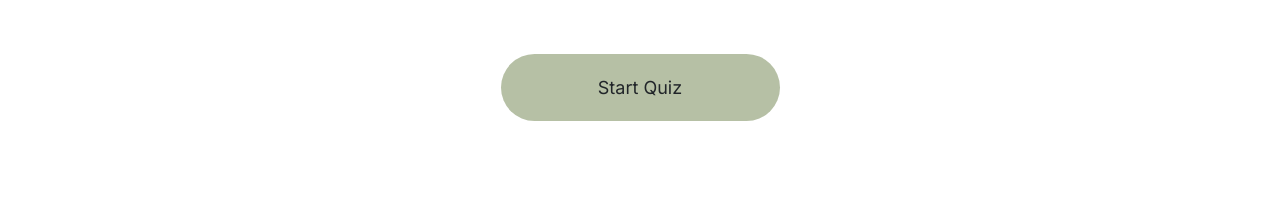
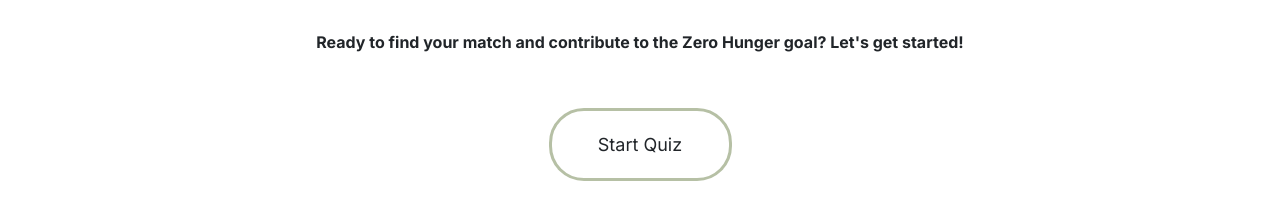
Before and after one commit to UW-INFO442-AU23/WeCare, a React (Create React App) app: page /quiz in a window 1280 px wide. Shown: the part 594-800 px from the top of the page. Built offline with nearby package versions, Linux system fonts and the light colour scheme; no server answers.

Commit message:
MY changes

```diff
--- a/src/components/Quiz/Quiz.js
+++ b/src/components/Quiz/Quiz.js
@@ -121,10 +121,11 @@ function Quiz() {
 
 
 return (
-    <div className="container mt-4 quizbody mx-6 px-6">
+    <div className="container">
+        <div class="mt-4 quizbody">
         {!started && (
             <div className="mb-4">
-                <div className="text-center my-5">
+                <div className="my-5">
                     {Header("Hunger Insight Quiz")}
                 </div>
                 <div className="lead my-5 quiz-instructions">
@@ -163,6 +164,7 @@ return (
             </div>
         )}
     </div>
+    </div>
 );
 }
 
--- a/src/components/Resources/Catalog.js
+++ b/src/components/Resources/Catalog.js
@@ -183,9 +183,9 @@ export default function BasicTable() {
                       <TableCell align="center">{row.rating}</TableCell>
                       <TableCell align="center">
                         {row.isSaved ? (
-                          <button className="btn btn-outline-secondary" onClick={() => handleUnsave(row)}>Unsave</button>
+                          <button className="btn btn-outline-secondary my-1" onClick={() => handleUnsave(row)}>Unsave</button>
                         ) : (
-                          <button className="btn btn-outline-primary" onClick={() => handleSave(row)}>Save</button>
+                          <button className="btn btn-outline-primary my-1" onClick={() => handleSave(row)}>Save</button>
                         )}
                       </TableCell>
                     </TableRow>
--- a/src/style/styles.css
+++ b/src/style/styles.css
@@ -41,6 +41,10 @@ p.mission {
   .homebody{
     margin: 5em 12em 0 12em ;
     }
+
+    .quizbody{
+      margin: 5em 12em 0 12em ;
+      }
 
 }
 
@@ -115,7 +119,7 @@ background-color: transparent;
 }
 
 /* Take quiz and learn more buttons */
-.t-quiz:hover, .t-resources:hover{
+.t-quiz:hover, .t-resources:hover, .q-btn:hover{
 background-color: #B6C0A5;
 }
 
@@ -131,13 +135,19 @@ background-color: #B6C0A5;
 .q-btn {
   padding: 20px;
   width: 25%;
-  background-color: #B6C0A5;
+  border: 3px solid #B6C0A5;
   border-radius: 35px;
-  border: none;
 }
 
 
 /* Quiz questions */
+/*
+.quizbody{
+  align-items: center;
+  justify-content: center;
+  margin: auto;
+} */
+
 #q-button {
 background-color: #E1E5CF;
 padding: 40px;
@@ -197,6 +207,10 @@ padding-left: 10px;
 .res-btn{
 color: #3971e0;
 font-weight: bold;
+}
+
+table, th, td {
+  border: 2px solid #B6C0A5;
 }
 
 
```
